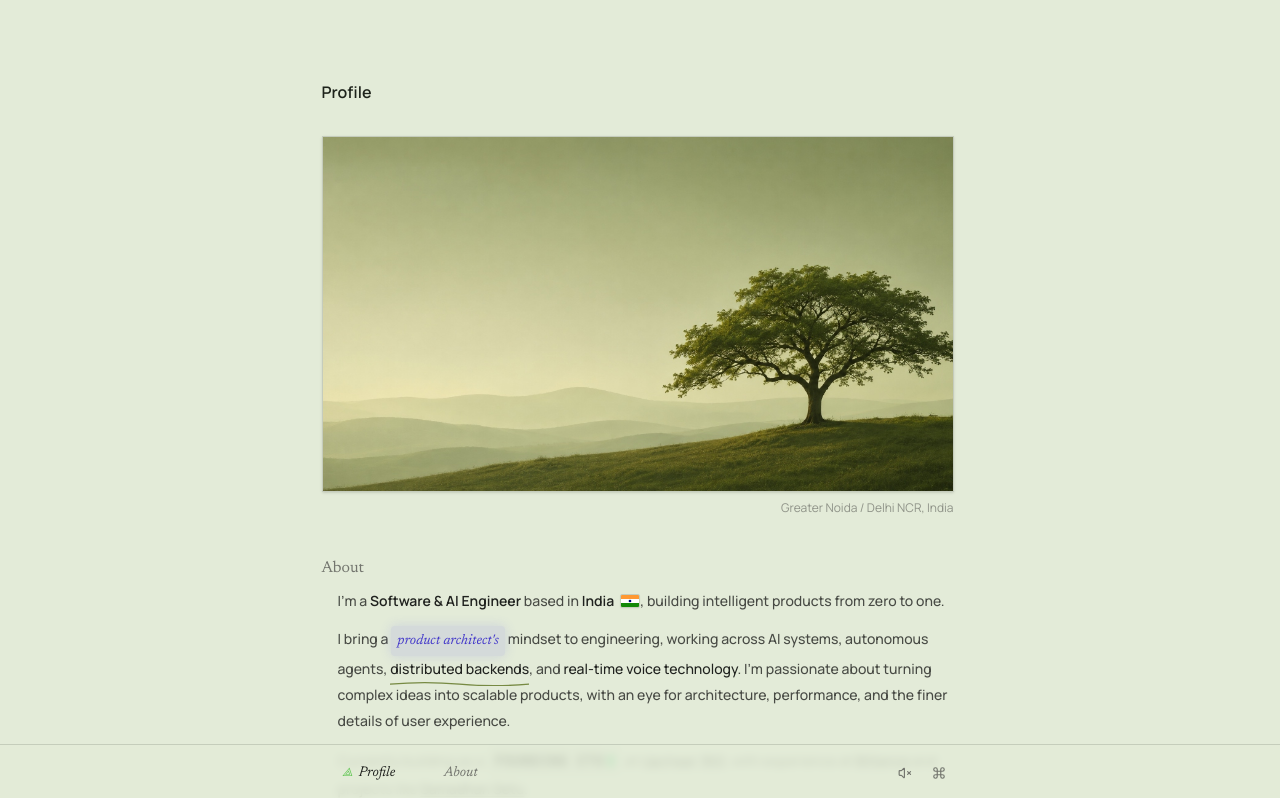
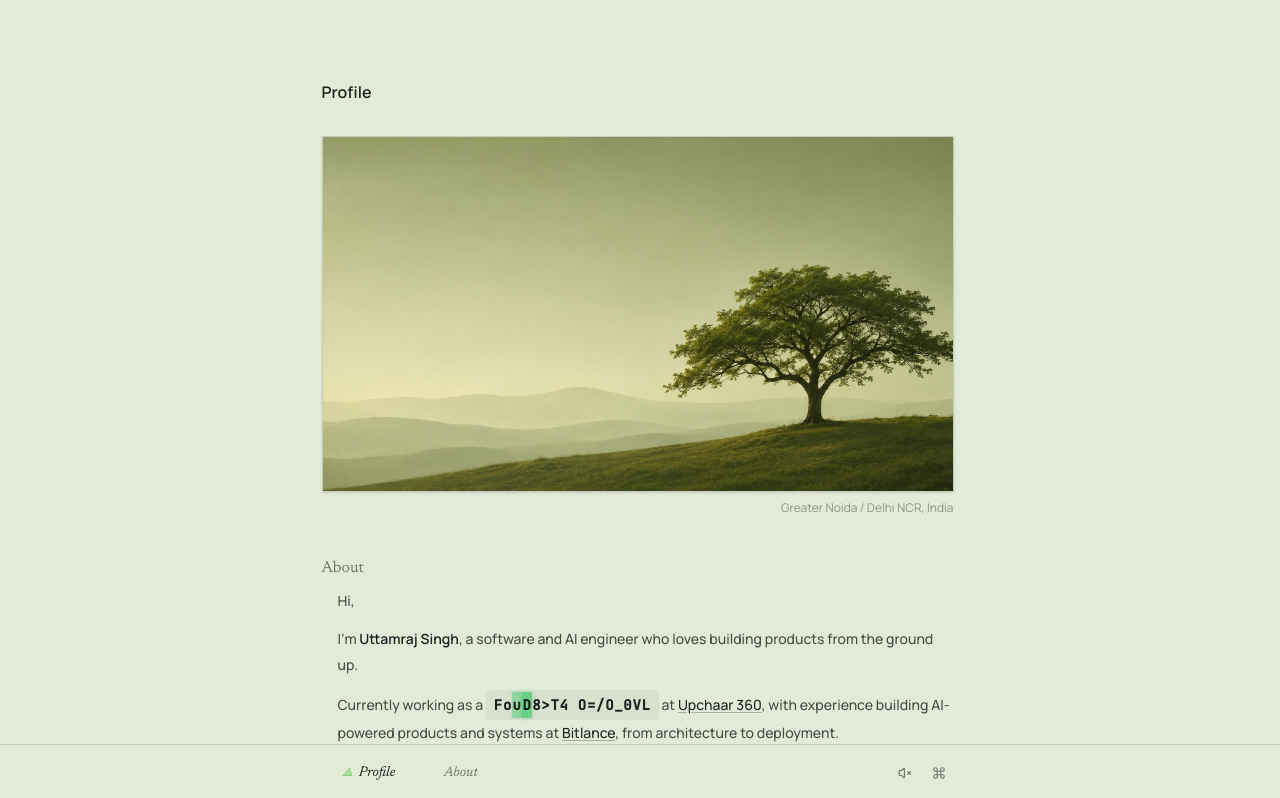
Before and after one commit to codexuttam/portfolio, a Next.js app: page / in a window 1280 px wide. Shown: the top 798 px of the page. Built offline with nearby package versions, Linux system fonts and the light colour scheme.

Commit message:
feat: automatic scramble loop on Founding Engineer and concise editorial homepage introduction

```diff
--- a/src/app/about/page.tsx
+++ b/src/app/about/page.tsx
@@ -103,7 +103,7 @@ export default function AboutPage() {
                 </p>
 
                 <p>
-                  Currently building as a <ScrambleCursor text="FOUNDING CTO" /> at{" "}
+                  Currently working as a <ScrambleCursor text="Founding Engineer" /> at{" "}
                   <a
                     href="https://www.upchar360.com/"
                     target="_blank"
--- a/src/app/page.tsx
+++ b/src/app/page.tsx
@@ -61,54 +61,17 @@ export default function HomePage() {
                   </h1>
                   <div className="font-medium pl-4 text-sm leading-6.5 space-y-3">
                     <p>
-                      I&apos;m a{" "}
-                      <span className="font-semibold text-[#20221F]">
-                        Software &amp; AI Engineer
-                      </span>{" "}
-                      based in{" "}
-                      <span className="inline-flex items-center gap-1.5 font-semibold text-[#20221F]">
-                        <span>India</span>
-                        <span className="inline-flex items-center justify-center w-5 h-3.5 rounded-[2px] overflow-hidden shadow-xs border border-[#20221F]/15">
-                          <svg className="w-full h-full" viewBox="0 0 24 16">
-                            <rect width="24" height="5.33" fill="#FF9933" />
-                            <rect y="5.33" width="24" height="5.33" fill="#FFFFFF" />
-                            <rect y="10.66" width="24" height="5.33" fill="#138808" />
-                            <circle cx="12" cy="8" r="1.8" fill="#000080" />
-                          </svg>
-                        </span>
-                      </span>
-                      , building intelligent products from zero to one.
+                      Hi,
                     </p>
                     <p>
-                      I bring a{" "}
-                      <span className="relative inline-block font-baskerville italic text-[#4338CA] bg-[#4F46E5]/10 px-1.5 py-0.5 rounded shadow-[0_0_12px_rgba(99,102,241,0.18)]">
-                        product architect&apos;s
-                      </span>{" "}
-                      mindset to engineering, working across AI systems, autonomous agents,{" "}
-                      <span className="relative inline-block font-medium text-[#20221F]">
-                        distributed backends
-                        <svg
-                          className="absolute -bottom-1 left-0 w-full h-[5px] text-[#778A43]"
-                          viewBox="0 0 100 8"
-                          preserveAspectRatio="none"
-                        >
-                          <path
-                            d="M0,5 Q25,0 50,5 T100,5"
-                            fill="none"
-                            stroke="currentColor"
-                            strokeWidth="2"
-                            strokeLinecap="round"
-                          />
-                        </svg>
+                      I&apos;m{" "}
+                      <span className="font-semibold text-[#20221F]">
+                        Uttamraj Singh
                       </span>
-                      , and{" "}
-                      <span className="font-medium text-[#20221F]">
-                        real-time voice technology
-                      </span>
-                      . I&apos;m passionate about turning complex ideas into scalable products, with an eye for architecture, performance, and the finer details of user experience.
+                      , a software and AI engineer who loves building products from the ground up.
                     </p>
                     <p>
-                      Currently building as a <ScrambleCursor text="FOUNDING CTO" /> at{" "}
+                      Currently working as a <ScrambleCursor text="Founding Engineer" /> at{" "}
                       <a
                         href="https://www.upchar360.com/"
                         target="_blank"
@@ -118,7 +81,7 @@ export default function HomePage() {
                       >
                         Upchaar 360
                       </a>
-                      , with experience at{" "}
+                      , with experience building AI-powered products and systems at{" "}
                       <a
                         href="https://bitlancetechhub.com/"
                         target="_blank"
@@ -127,21 +90,8 @@ export default function HomePage() {
                         className="text-[#20221F] underline decoration-[#20221F]/30 hover:decoration-[#778A43] hover:text-[#778A43] transition-colors duration-200 underline-offset-2"
                       >
                         Bitlance
-                      </a>{" "}
-                      and projects like{" "}
-                      <a
-                        href="https://samadhan-setu-sandy.vercel.app/"
-                        target="_blank"
-                        rel="noopener noreferrer"
-                        onClick={() => soundManager.playClick()}
-                        className="text-[#20221F] underline decoration-[#20221F]/30 hover:decoration-[#778A43] hover:text-[#778A43] transition-colors duration-200 underline-offset-2"
-                      >
-                        Samadhan Setu
                       </a>
-                      .
-                    </p>
-                    <p>
-                      I thrive in early-stage environments where engineering, experimentation, and product thinking come together to create meaningful impact.
+                      , from architecture to deployment.
                     </p>
                   </div>
                 </div>
--- a/src/components/scramble-cursor.tsx
+++ b/src/components/scramble-cursor.tsx
@@ -6,24 +6,32 @@ import { soundManager } from "@/utils/audio";
 interface ScrambleCursorProps {
   text: string;
   className?: string;
+  autoIntervalMs?: number; // Automatic periodic loop
 }
 
 const GLYPHS = "ABCDEFGHIJKLMNOPQRSTUVWXYZ0123456789!<>_\\/[]{}=+*^?#";
 
-export function ScrambleCursor({ text, className = "" }: ScrambleCursorProps) {
+export function ScrambleCursor({
+  text,
+  className = "",
+  autoIntervalMs = 5000,
+}: ScrambleCursorProps) {
   const [displayText, setDisplayText] = useState(text);
   const [cursorPos, setCursorPos] = useState<number | null>(null);
   const isRunningRef = useRef(false);
   const animFrameRef = useRef<NodeJS.Timeout | null>(null);
 
-  const startScramble = useCallback(() => {
+  const startScramble = useCallback(
+    (isUserTriggered = false) => {
       if (isRunningRef.current) return;
       isRunningRef.current = true;
+      if (isUserTriggered) {
         soundManager.playTick();
+      }
 
       let step = 0;
       const totalSteps = text.length;
-    const speed = 65; // ms per tick - deliberate, clear cyber-decoding speed
+      const speed = 60; // ms per tick
 
       if (animFrameRef.current) clearInterval(animFrameRef.current);
 
@@ -47,7 +55,6 @@ export function ScrambleCursor({ text, className = "" }: ScrambleCursorProps) {
             .join("")
         );
 
-      // Slower incremental step: ~4 ticks per character for visible, satisfying scramble
         step += 0.28;
 
         if (step >= totalSteps + 1) {
@@ -57,17 +64,32 @@ export function ScrambleCursor({ text, className = "" }: ScrambleCursorProps) {
           isRunningRef.current = false;
         }
       }, speed);
-  }, [text]);
+    },
+    [text]
+  );
 
+  // Automatically start scrambling on mount and repeat periodically on its own
   useEffect(() => {
+    // Initial auto-scramble shortly after mount
+    const initialTimer = setTimeout(() => {
+      startScramble(false);
+    }, 900);
+
+    // Periodic auto-scramble loop so it continuously runs on its own
+    const intervalTimer = setInterval(() => {
+      startScramble(false);
+    }, autoIntervalMs);
+
     return () => {
+      clearTimeout(initialTimer);
+      clearInterval(intervalTimer);
       if (animFrameRef.current) clearInterval(animFrameRef.current);
     };
-  }, []);
+  }, [startScramble, autoIntervalMs]);
 
   return (
     <span
-      onMouseEnter={startScramble}
+      onMouseEnter={() => startScramble(true)}
       className={`inline-flex items-center font-mono font-bold tracking-wider cursor-pointer select-none text-[#20221F] bg-[#20221F]/5 hover:bg-[#20221F]/10 px-2 py-0.5 rounded transition-colors whitespace-pre ${className}`}
     >
       {displayText.split("").map((char, idx) => {
--- a/src/data/profile.ts
+++ b/src/data/profile.ts
@@ -70,7 +70,7 @@ export const profileData: ProfileData = {
   headlinePrefix: "Making ideas feel",
   headlineEmphasis: "real.",
   bioIntro:
-    "Hi, I'm Uttamraj Singh, an AI & Software Engineer, currently serving as Founding CTO at Upchaar 360 and building autonomous AI systems at Bitlance Tech Hub, with a focus on scalable platforms, intelligent automation, and end-to-end product engineering.",
+    "Hi, I'm Uttamraj Singh, a software and AI engineer who loves building products from the ground up. Currently working as a Founding Engineer at Upchaar 360, with experience building AI-powered products and systems at Bitlance, from architecture to deployment.",
   location: "India / Available Globally",
   discipline: "Computer Science Engineering (AI/ML)",
   currentFocus: "Agentic Workflows, Voice AI & Production Systems",
```
Lines whose indentation alone changed are shown as unchanged.
